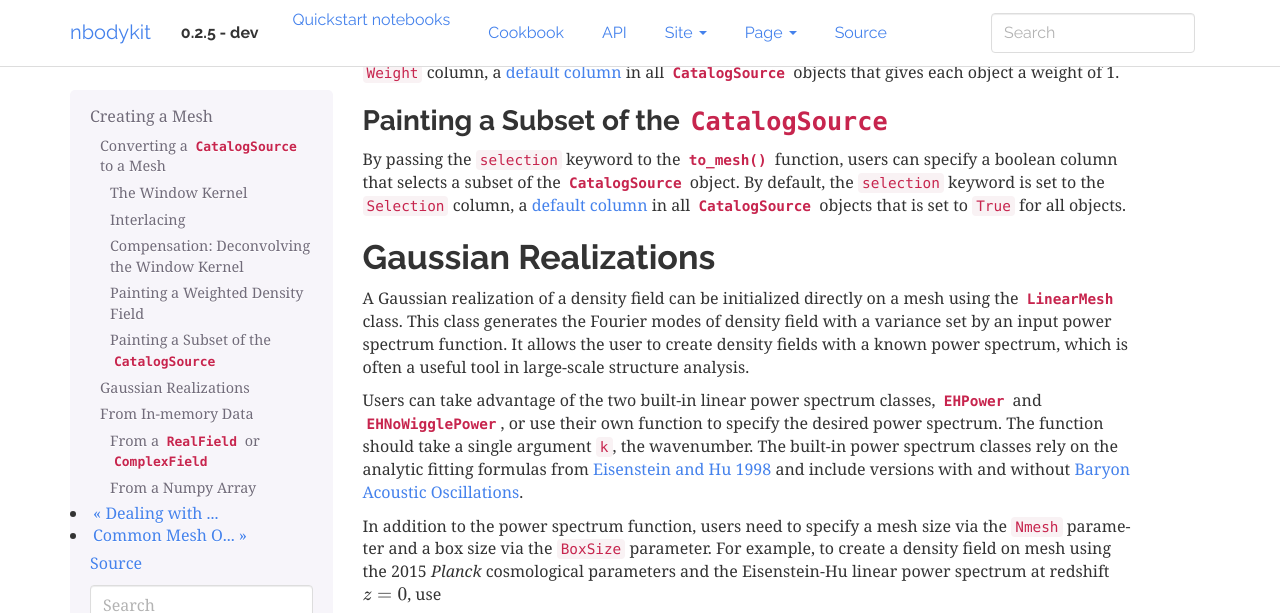
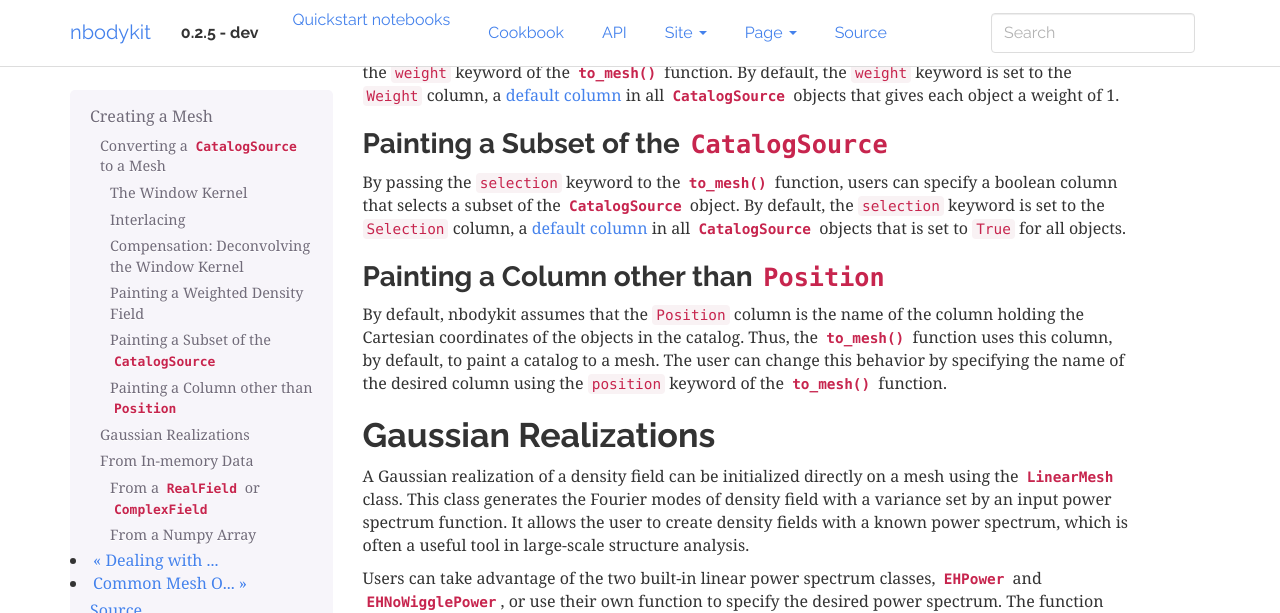
Before and after one commit to bccp/nbodykit, a Sphinx documentation site: the page built from docs/source/mesh/creating.rst, in a window 1280 px wide and 900 px high, scrolled down 2429 px, cut to the strip 0-613 px from the top of the window. Built offline with Sphinx 7.4.7, drawn with Linux system fonts in a browser that asks for light colours; pages that are not in the unit, such as notebooks, are missing from menus; some of the changed text lies outside the part shown.

Commit message:
note about painting column other than position

```diff
--- a/docs/source/mesh/creating.rst
+++ b/docs/source/mesh/creating.rst
@@ -36,7 +36,7 @@ a box of side length :math:`1` :math:`\mathrm{Mpc}/h`.
 
     print(mesh)
 
-.. note::
+.. important::
 
   The :func:`~CatalogSource.to_mesh` operation does not perform any interpolation
   operations -- it merely initializes a new object that sets up the mesh with
@@ -161,6 +161,16 @@ to the ``Selection`` column, a
 :ref:`default column <catalog-source-default-columns>` in all
 :class:`CatalogSource` objects that is set to ``True`` for all objects.
 
+Painting a Column other than ``Position``
+-----------------------------------------
+
+By default, nbodykit assumes that the ``Position`` column is the name of
+the column holding the Cartesian coordinates of the objects in the catalog. Thus,
+the :func:`~CatalogSource.to_mesh` function uses this column, by default, to
+paint a catalog to a mesh. The user can change this behavior by specifying
+the name of the desired column using the
+``position`` keyword of the :func:`~CatalogSource.to_mesh` function.
+
 .. _gaussian-meshes:
 
 Gaussian Realizations
```
